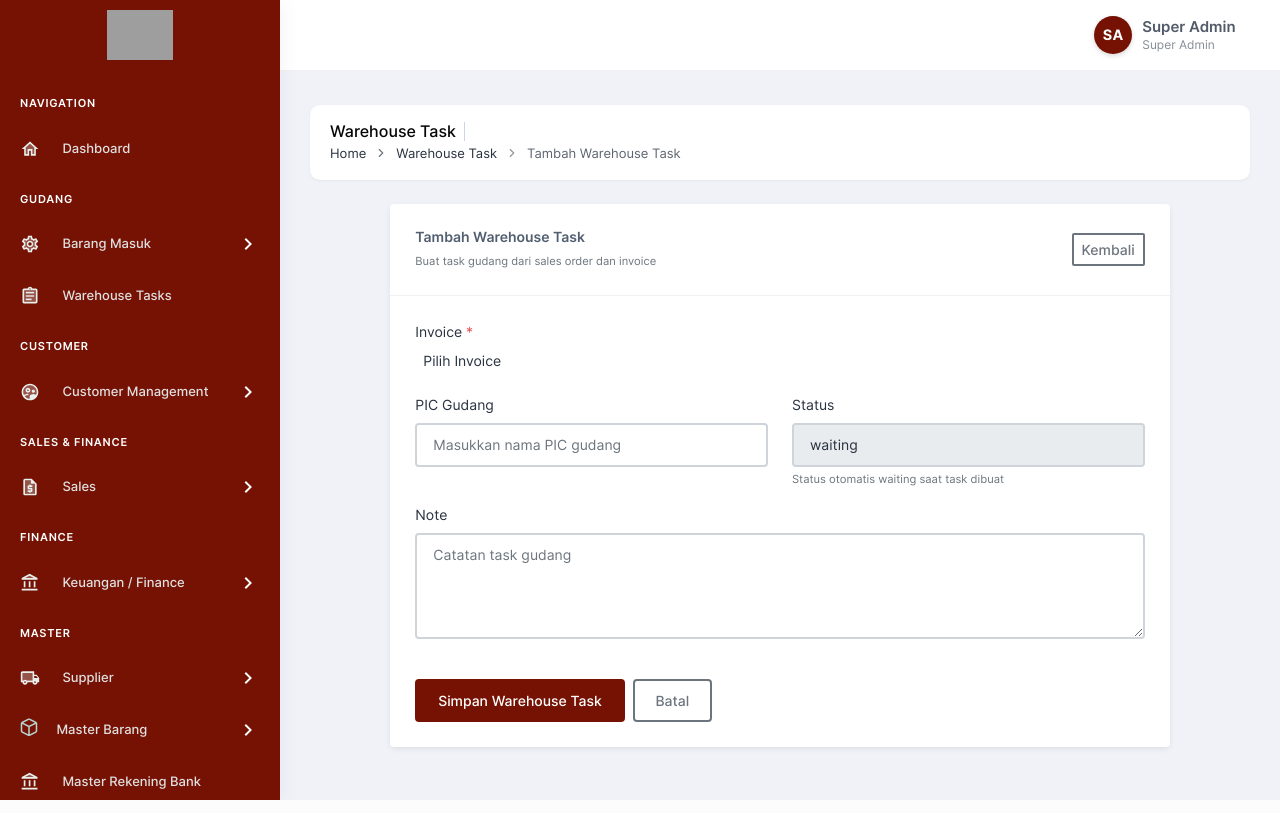
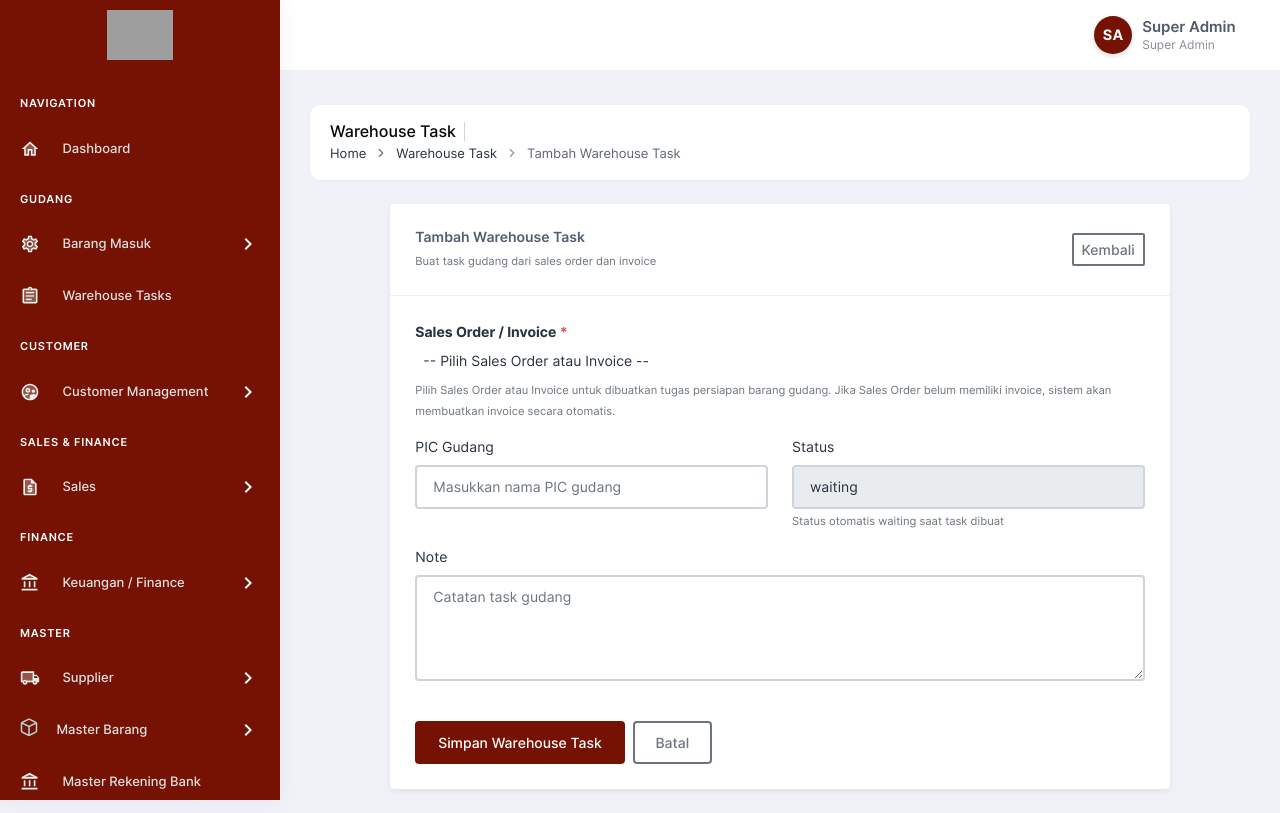
Before and after one commit to Kaoei/backend-saktindo, a Laravel app: page /warehouse-task/create in a window 1280 px wide. Run offline with Laravel 12, Linux system fonts and the light colour scheme; a user stored in the database is signed in; data comes from the database, SQL or seed files in the repository; tables that the repository leaves empty hold one stand-in row (values such as "Sample post"); parts of the project's set-up code (start-up, migrations or seed data) failed here and were passed over; some libraries are stand-ins or nearby versions; grey boxes are pictures that could not be loaded.

Commit message:
fix(warehouse-task): show sales orders and invoices in create dropdown with auto-invoice generation

```diff
--- a/app/Http/Controllers/WarehouseTaskController.php
+++ b/app/Http/Controllers/WarehouseTaskController.php
@@ -32,10 +32,11 @@ class WarehouseTaskController extends Controller
 
     public function create()
     {
-        $salesOrders = SalesOrder::latest()->get();
-        $usedInvoiceIds = WarehouseTask::pluck('invoice_id');
+        $salesOrders = SalesOrder::with(['customer', 'invoice', 'invoices', 'items', 'warehouseTask'])
+            ->latest()
+            ->get();
 
-        $invoices = Invoice::whereNotIn('id', $usedInvoiceIds)
+        $invoices = Invoice::with(['salesOrder.customer', 'salesOrders.customer', 'warehouseTask'])
             ->latest()
             ->get();
 
@@ -45,23 +46,74 @@ class WarehouseTaskController extends Controller
     public function store(Request $request)
     {
         $request->validate([
-            'invoice_id' => 'required|exists:invoices,id',
+            'invoice_id' => 'required|string',
             'assigned_to' => 'nullable|string|max:255',
             'note' => 'nullable|string',
         ]);
 
-        // FIX: Karena sales_order_id tidak melekat pada tabel invoice langsung, ambil SO pertama lewat relasi pivot Many-to-Many
-        $invoice = Invoice::with('salesOrders')->findOrFail($request->invoice_id);
-        $firstSalesOrder = $invoice->salesOrders->first();
+        $selectedId = trim($request->invoice_id);
+        $salesOrder = null;
+        $invoice = null;
 
-        WarehouseTask::create([
+        // 1. Check if the input is a SalesOrder ID
+        $soCandidate = SalesOrder::with(['invoice', 'invoices'])->find($selectedId);
+        if ($soCandidate) {
+            $salesOrder = $soCandidate;
+            $invoice = $salesOrder->invoice_record ?? $salesOrder->invoice ?? $salesOrder->invoices->first();
+
+            // If this Sales Order does not have an Invoice yet, auto-generate one
+            if (! $invoice) {
+                $taxType = $salesOrder->sales_type === 'js' ? 'js' : ($salesOrder->jenis_invoice ?? 'sjb_non_pajak');
+                $taxAmount = (float) ($salesOrder->tax_amount ?? 0);
+                $subtotal = (float) ($salesOrder->subtotal ?? 0);
+                $grandTotal = (float) ($salesOrder->grand_total ?: ($subtotal + $taxAmount));
+
+                $invoiceNumber = 'INV-' . now()->format('YmdHis') . '-' . random_int(100, 999);
+
+                $invoice = Invoice::create([
+                    'sales_order_id' => $salesOrder->id,
+                    'invoice_number' => $invoiceNumber,
+                    'invoice_type' => 'normal',
+                    'tax_type' => $taxType,
+                    'invoice_date' => now()->toDateString(),
+                    'due_date' => now()->addDays(14)->toDateString(),
+                    'status' => 'outstanding',
+                    'subtotal' => $subtotal,
+                    'tax_amount' => $taxAmount,
+                    'grand_total' => $grandTotal,
+                    'paid_amount' => 0,
+                    'outstanding_amount' => $grandTotal,
+                ]);
+
+                $salesOrder->update([
+                    'invoice_id' => $invoice->id,
+                    'order_status' => 'invoiced',
+                ]);
+            }
+        } else {
+            // 2. The input is an Invoice ID
+            $invoice = Invoice::with(['salesOrders', 'salesOrder'])->find($selectedId);
+            if (! $invoice) {
+                return back()->withInput()->withErrors(['invoice_id' => 'Invoice atau Sales Order yang dipilih tidak valid.']);
+            }
+
+            $salesOrder = $invoice->salesOrders->first()
+                ?? $invoice->salesOrder
+                ?? SalesOrder::where('invoice_id', $invoice->id)->first();
+        }
+
+        $warehouseTask = WarehouseTask::create([
             'id' => WarehouseTask::generateId(),
-            'sales_order_id' => $firstSalesOrder ? $firstSalesOrder->id : null,
+            'sales_order_id' => $salesOrder?->id ?? ($invoice->sales_order_id ?? ''),
             'invoice_id' => $invoice->id,
             'assigned_to' => $request->assigned_to,
             'status' => 'waiting',
             'note' => $request->note,
         ]);
+
+        if ($salesOrder && empty($salesOrder->warehouse_task_reference)) {
+            $salesOrder->update(['warehouse_task_reference' => $warehouseTask->id]);
+        }
 
         return redirect()
             ->route('warehouse-task.index')
--- a/app/Models/SalesOrder.php
+++ b/app/Models/SalesOrder.php
@@ -100,12 +100,15 @@ class SalesOrder extends Model
 
         try {
             if (\Illuminate\Support\Facades\Schema::hasTable('invoice_sales_orders')) {
-                return $this->invoices->first();
+                $inv = $this->invoices->first();
+                if ($inv) {
+                    return $inv;
+                }
             }
         } catch (\Throwable $e) {
         }
 
-        return null;
+        return Invoice::where('sales_order_id', $this->id)->first();
     }
 
     public function getInvoicesCollectionAttribute()
--- a/resources/views/warehouse-task/create.blade.php
+++ b/resources/views/warehouse-task/create.blade.php
@@ -41,26 +41,59 @@
 
                     <div class="row">
                         <div class="col-md-12 mb-3">
-                            <label class="form-label">
-                                Invoice <span class="text-danger">*</span>
+                            <label class="form-label fw-bold">
+                                Sales Order / Invoice <span class="text-danger">*</span>
                             </label>
 
                             <select name="invoice_id"
-                                    class="form-select"
+                                    class="form-select @error('invoice_id') is-invalid @enderror"
                                     required>
 
-                                <option value="">Pilih Invoice</option>
+                                <option value="">-- Pilih Sales Order atau Invoice --</option>
 
-                                @foreach($invoices as $invoice)
-                                    <option value="{{ $invoice->id }}"
-                                        {{ old('invoice_id') == $invoice->id ? 'selected' : '' }}>
-                                        {{ $invoice->id }} - {{ $invoice->invoice_number }}
-                                    </option>
-                                @endforeach
+                                @if(isset($salesOrders) && $salesOrders->isNotEmpty())
+                                    <optgroup label="Daftar Sales Order (Pesanan Masuk)">
+                                        @foreach($salesOrders as $so)
+                                            @php
+                                                $soInvoice = $so->invoice_record ?? $so->invoice ?? $so->invoices->first();
+                                                $invInfo = $soInvoice ? " [Invoice: {$soInvoice->invoice_number}]" : " [Belum Ada Invoice - Otomatis Dibuat]";
+                                                $taskInfo = $so->warehouseTask ? " (Sudah ada Task: {$so->warehouseTask->id})" : "";
+                                                $val = $soInvoice ? $soInvoice->id : $so->id;
+                                            @endphp
+                                            <option value="{{ $val }}"
+                                                {{ old('invoice_id') == $val ? 'selected' : '' }}>
+                                                SO: {{ $so->id }} - {{ $so->customer_name }} (Rp {{ number_format($so->grand_total, 0, ',', '.') }}){{ $invInfo }}{{ $taskInfo }}
+                                            </option>
+                                        @endforeach
+                                    </optgroup>
+                                @endif
+
+                                @if(isset($invoices) && $invoices->isNotEmpty())
+                                    <optgroup label="Daftar Invoice">
+                                        @foreach($invoices as $invoice)
+                                            @php
+                                                $custName = $invoice->salesOrder?->customer_name ?? $invoice->salesOrders->first()?->customer_name ?? 'Customer';
+                                                $soId = $invoice->sales_order_id ?? $invoice->salesOrders->first()?->id ?? '-';
+                                                $taskInfo = $invoice->warehouseTask ? " (Sudah ada Task: {$invoice->warehouseTask->id})" : "";
+                                            @endphp
+                                            <option value="{{ $invoice->id }}"
+                                                {{ old('invoice_id') == $invoice->id ? 'selected' : '' }}>
+                                                Invoice: {{ $invoice->invoice_number }} (SO: {{ $soId }} - {{ $custName }} - Rp {{ number_format($invoice->grand_total, 0, ',', '.') }}){{ $taskInfo }}
+                                            </option>
+                                        @endforeach
+                                    </optgroup>
+                                @endif
 
                             </select>
+
+                            @error('invoice_id')
+                                <div class="invalid-feedback">{{ $message }}</div>
+                            @enderror
+
+                            <small class="text-muted">
+                                Pilih Sales Order atau Invoice untuk dibuatkan tugas persiapan barang gudang. Jika Sales Order belum memiliki invoice, sistem akan membuatkan invoice secara otomatis.
+                            </small>
                         </div>
-
                     </div>
 
                     <div class="row">
```
Also changed, not shown: tests/Feature/QCBugFixesEvaluationTest.php (+68 -0 lines).
